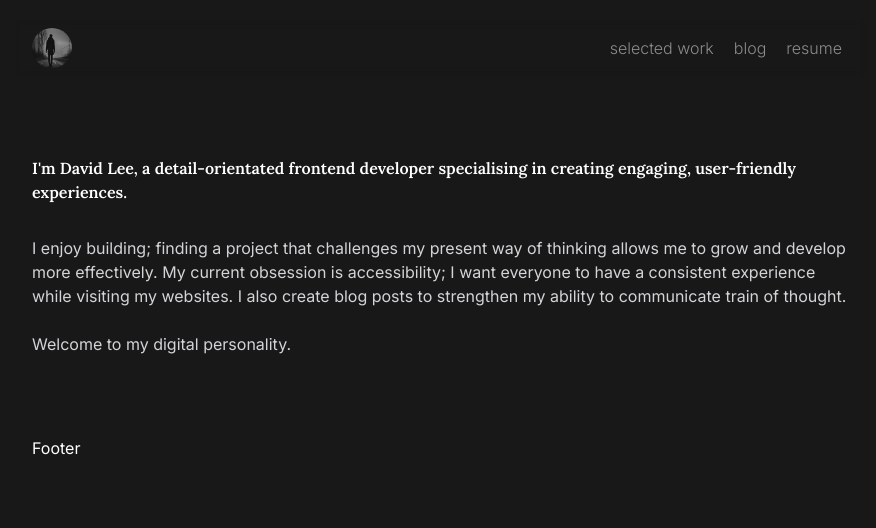
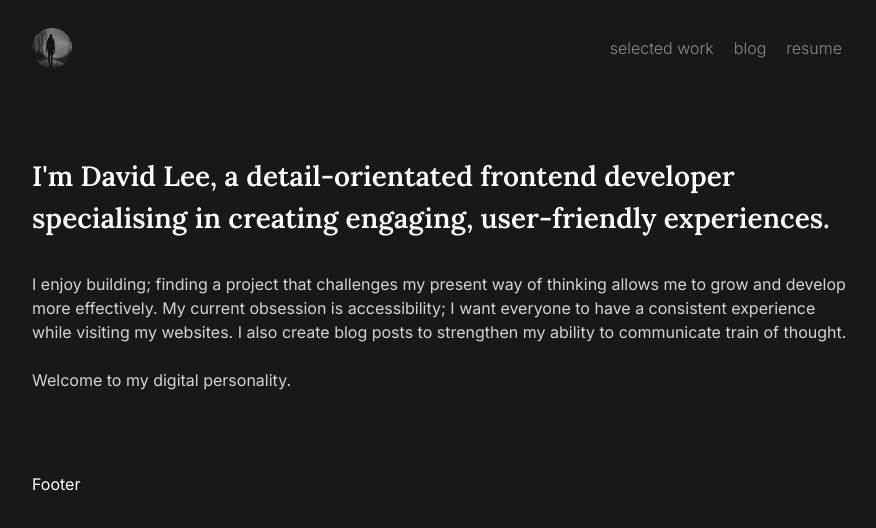
Before and after one commit to DLee1993/website, a Next.js app: page / in a window 1280 px wide. Shown: the top 528 px of the page, without its empty margins (199-1075 px from the left). Built offline with nearby package versions, Linux system fonts and the light colour scheme.

Commit message:
added additional font family and font size to config

```diff
--- a/tailwind.config.ts
+++ b/tailwind.config.ts
@@ -14,8 +14,11 @@ const config: Config = {
                 accent: "#d4d4d8",
             },
             fontFamily: {
-                Lora: "var(--font-Lora)"
-            }
+                Lora: "var(--font-Lora)",
+            },
+            fontSize: {
+                heading: "var(--fs-heading)",
+            },
         },
     },
     plugins: [],
```
